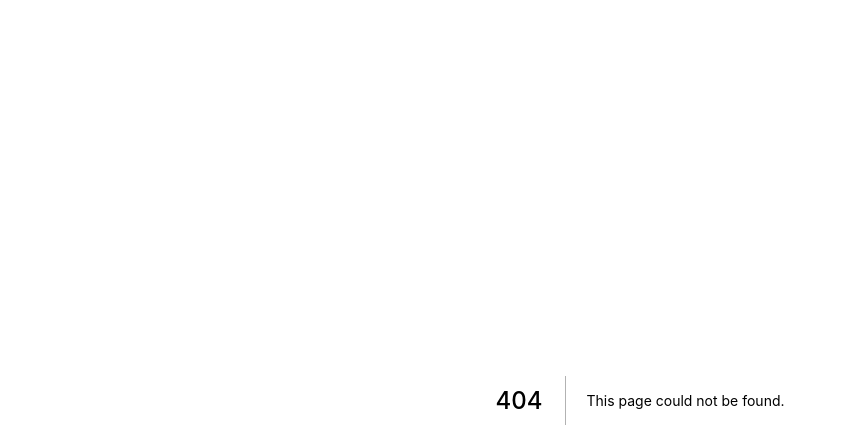
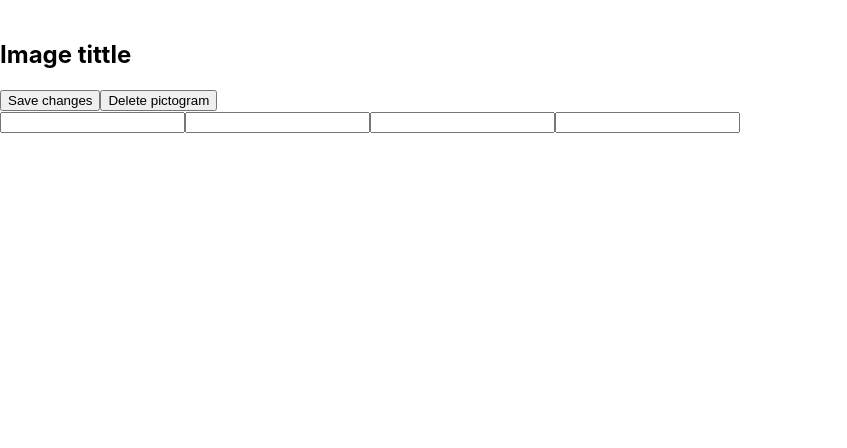
Before and after one commit to pablongo/skylab-projects, a Next.js app in the folder icomunicate-pau-gallardo/: page /createPictogram in a window 1280 px wide. Before the commit this address had no page. Shown: the top 448 px of the page, without its empty margins (0-847 px from the left). Built offline with nearby package versions, Linux system fonts and the light colour scheme.

Commit message:
Create createPictogram page

```diff
--- /dev/null
+++ b/icomunicate-pau-gallardo/pages/createPictogram.jsx
@@ -0,0 +1,30 @@
+import React from 'react';
+
+export default function CreatePictogram() {
+  return (
+    <>
+      <section>
+        <img src="" alt="" />
+        <h2>Image tittle</h2>
+        <div>
+          <button type="button">Save changes</button>
+          <button type="button">Delete pictogram</button>
+        </div>
+      </section>
+      <section>
+        <label htmlFor="browse-picture">
+          <input type="text" id="browse-picture" />
+        </label>
+        <label htmlFor="text">
+          <input type="text" id="browse-picture" />
+        </label>
+        <label htmlFor="gramatic-type">
+          <input type="text" id="gramatic-type" />
+        </label>
+        <label htmlFor="metadata">
+          <input type="text" id="metadata" />
+        </label>
+      </section>
+    </>
+  );
+}
```
